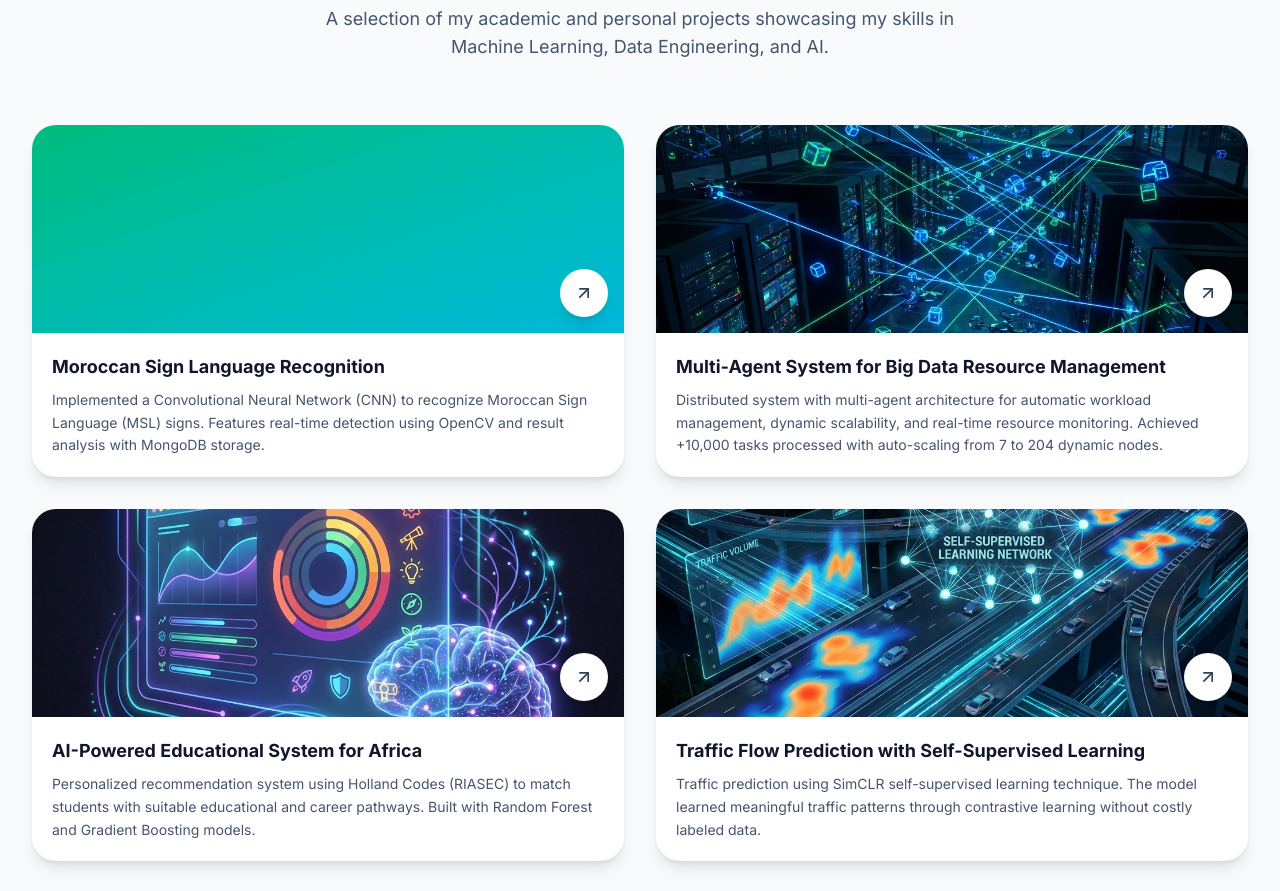
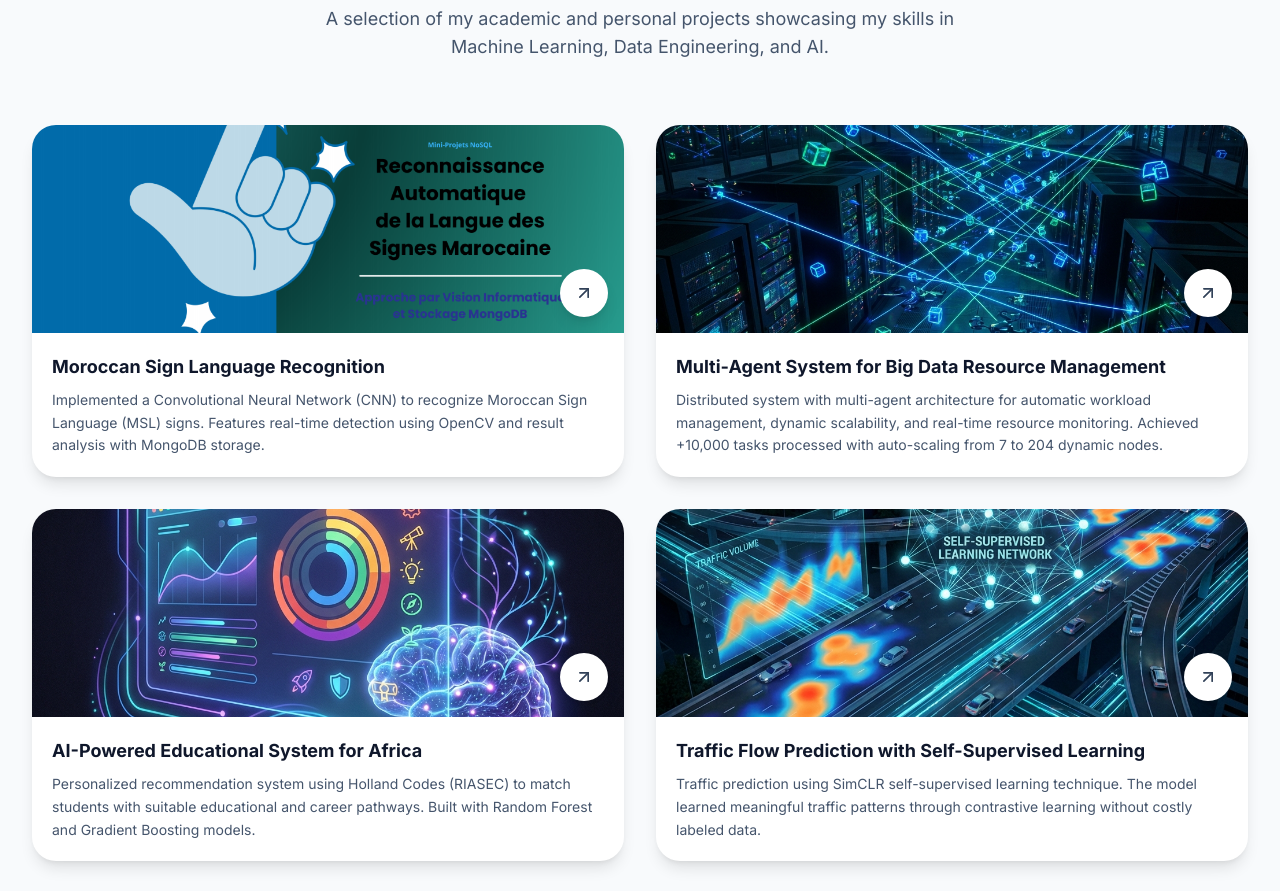
Before and after one commit to MdAbdehakim/portfolio, a Next.js app: page / in a window 1280 px wide. Shown: the part 2920-3811 px from the top of the page. Built offline with nearby package versions, Linux system fonts and the light colour scheme.

Commit message:
Style: Add MSL project banner image

```diff
--- a/src/components/Projects.tsx
+++ b/src/components/Projects.tsx
@@ -8,7 +8,7 @@ const projects = [
         title: 'Moroccan Sign Language Recognition',
         description: 'Implemented a Convolutional Neural Network (CNN) to recognize Moroccan Sign Language (MSL) signs. Features real-time detection using OpenCV and result analysis with MongoDB storage.',
         tags: ['Python', 'TensorFlow', 'OpenCV', 'Deep Learning'],
-        image: '',
+        image: '/projects/msl-recognition.png',
         github: 'https://github.com/MdAbdehakim/-Moroccan-Sign-Language-Recognition-Project',
     },
     {
```
Also changed, not shown: public/projects/msl-recognition.png (added).
